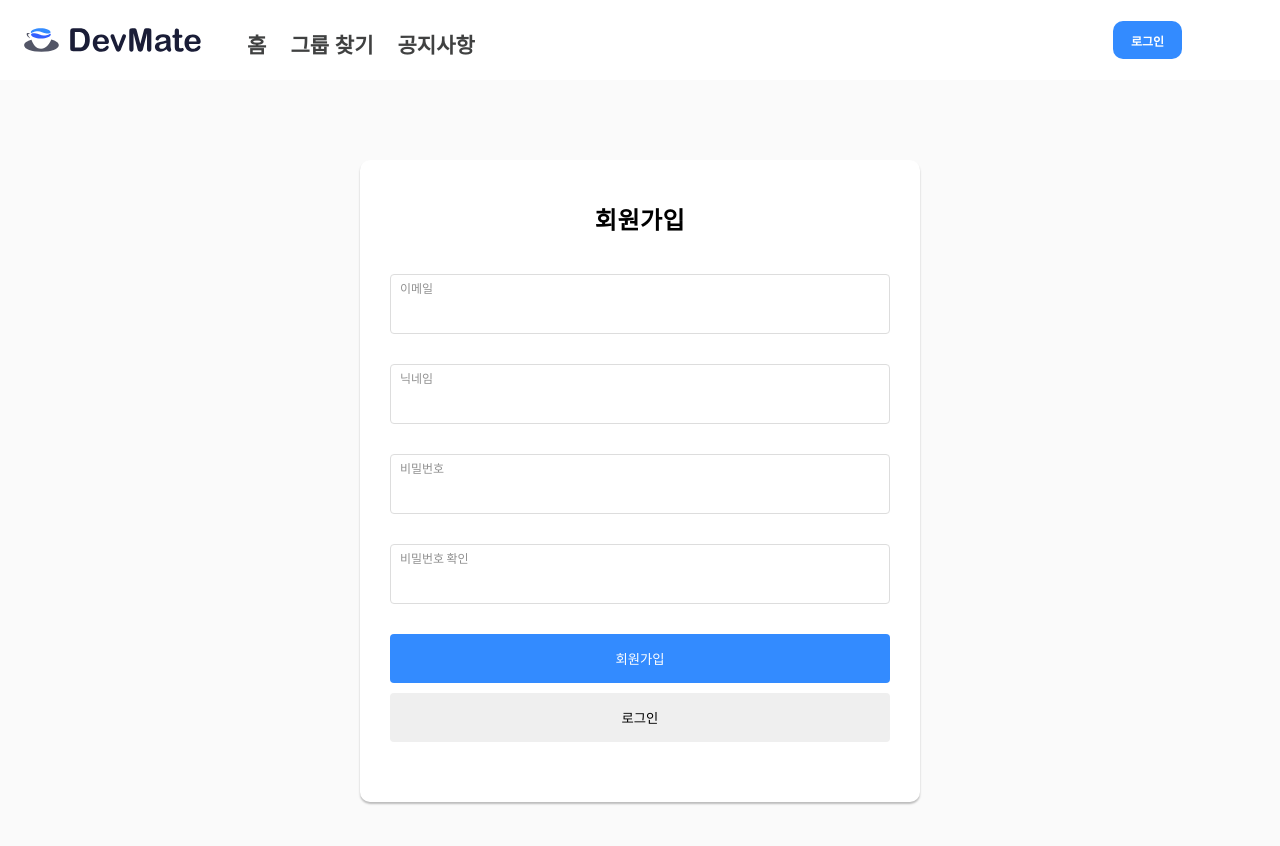
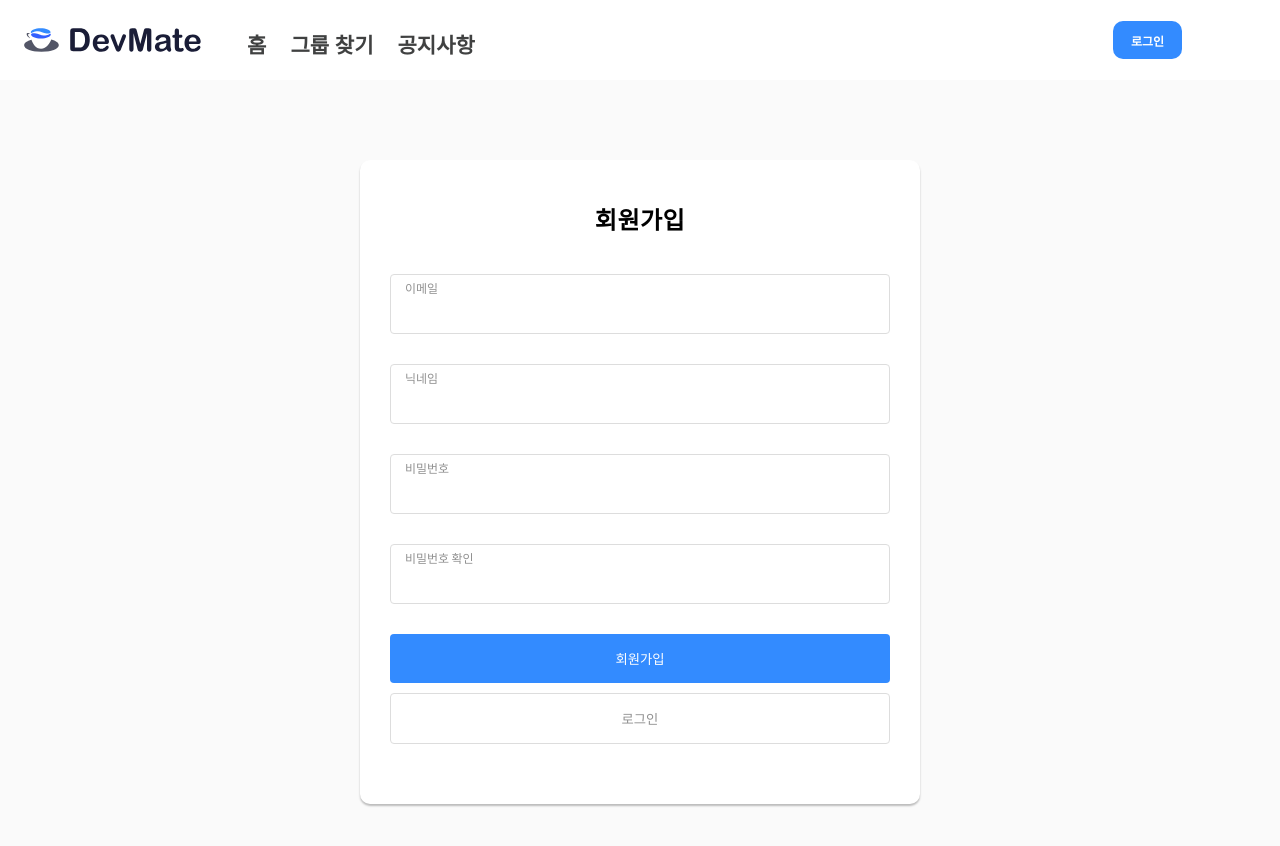
Before and after one commit to lee-sihun/DevMate, a React (Create React App) app: page /signup in a window 1280 px wide. Shown: the top 846 px of the page. Built offline with nearby package versions, Linux system fonts and the light colour scheme; a web font is replaced by a local one.

Commit message:
design : authform 디자인 수정

```diff
--- a/src/components/common/InputField/InputField.styled.ts
+++ b/src/components/common/InputField/InputField.styled.ts
@@ -21,14 +21,14 @@ export const Wrapper = styled.div`
   label {
     position: absolute;
     top: 10px;
-    left: 10px;
+    left: 15px;
     font-size: 12px;
     color: #919191;
     pointer-events: none;
   }
 
   input {
-    padding: 30px 10px 10px 10px;
+    padding: 30px 10px 10px 15px;
     border-radius: 4px;
     border: 1px solid #ddd;
     font-size: 16px;
@@ -38,7 +38,7 @@ export const Wrapper = styled.div`
   span {
     position: absolute;
     bottom: 0;
-    left: 10px;
+    left: 15px;
     font-size: 12px;
     color: #ff6868;
     animation: ${shake} 0.2s;
--- a/src/pages/Auth/Auth.styled.ts
+++ b/src/pages/Auth/Auth.styled.ts
@@ -38,15 +38,16 @@ export const Fieldset = styled.fieldset`
 `;
 
 export const FormBtn = styled.button<{ $secondary?: boolean }>`
-  background-color: ${(props) => (props.$secondary ? '#EFEFEF' : 'var(--blue-regular1)')};
+  background-color: ${(props) => (props.$secondary ? '#FFF' : 'var(--blue-regular1)')};
   padding: 15px 0;
-  color: ${(props) => (props.$secondary ? '#000' : '#fff')};
+  color: ${(props) => (props.$secondary ? '#919191' : '#FFF')};
   border-radius: 4px;
-  border: none;
+  border: ${(props) => (props.$secondary ? '1px solid #ddd' : 'none')};
   cursor: pointer;
 
   &:hover {
-    background-color: ${(props) => (props.$secondary ? '#ccc' : 'var(--blue-regular2)')};
+    background-color: ${(props) => (props.$secondary ? '#FFF' : 'var(--blue-regular2)')};
+    color : ${(props) => (props.$secondary ? '#000' : '#FFF')};
   }
 `;
 
@@ -74,8 +75,4 @@ export const SocialBtn = styled.button`
     margin-top: 4px;
     color: #919191;
   }
-
-  // &:hover {
-  //   background-color: #ccc;
-  // }
 `;
```
